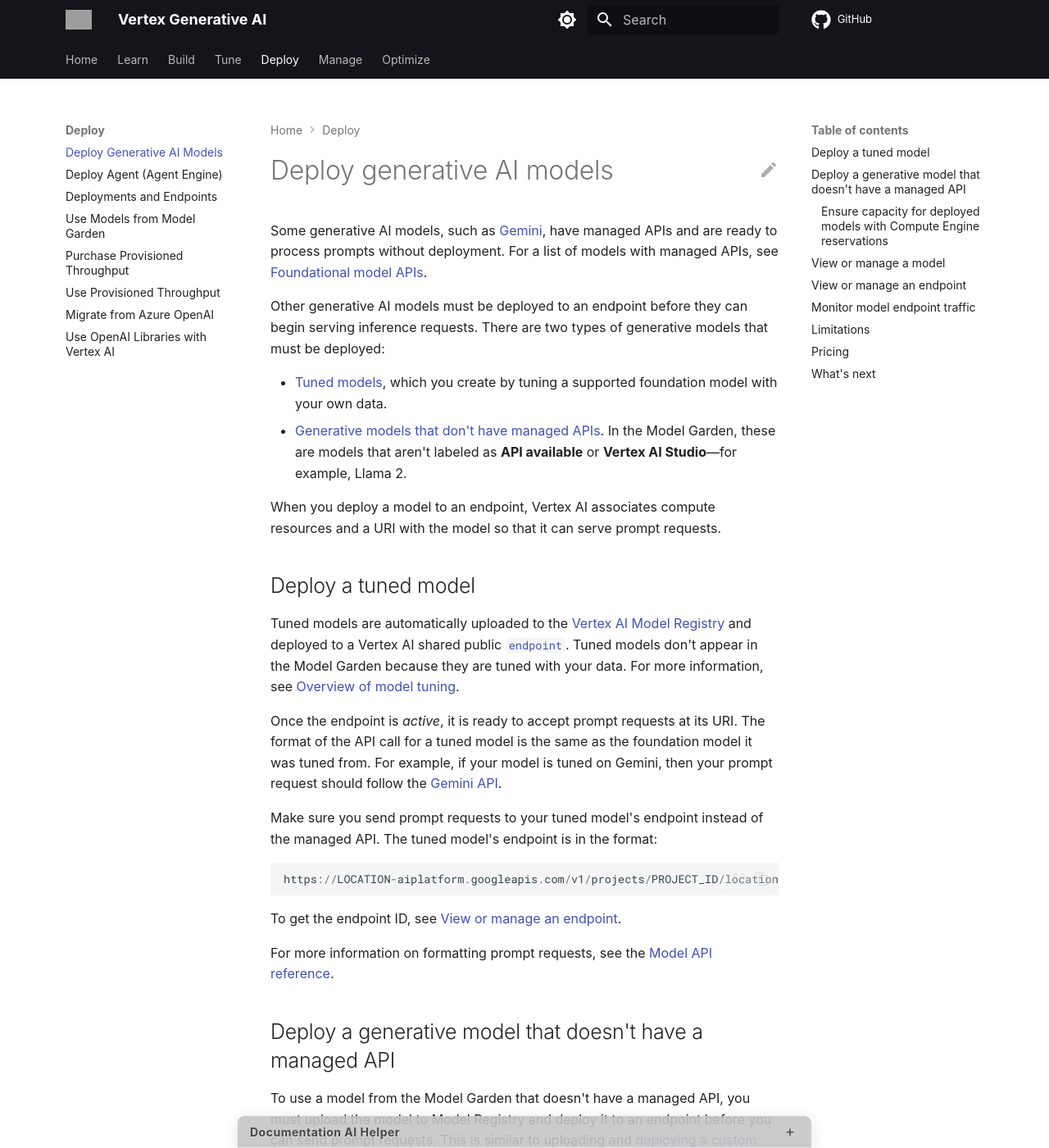
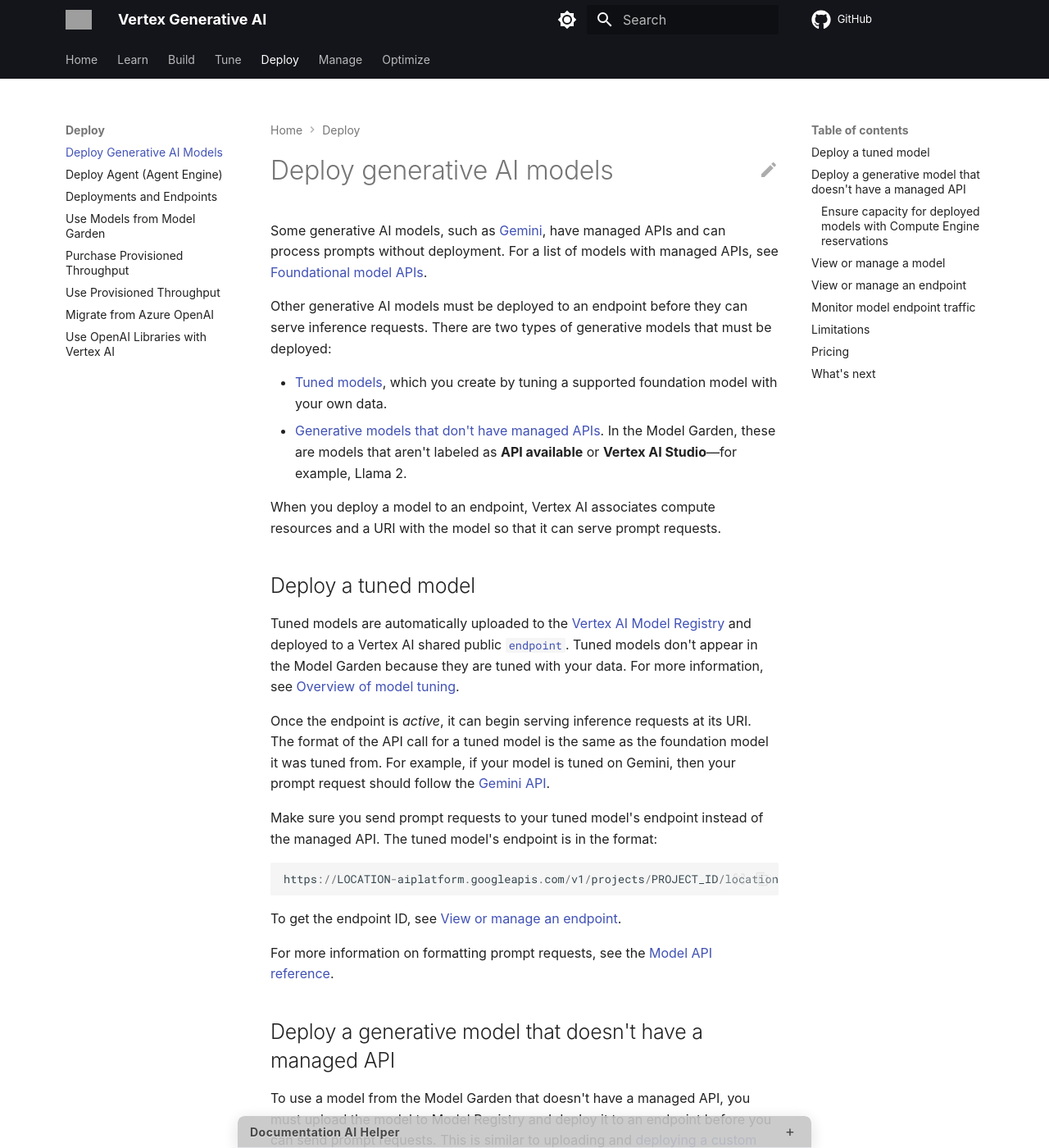
Before and after one commit to blevinscm/genai-docs, an MkDocs documentation site: the page built from docs/deploy/Deploy-generative-AI-models.md, in a window 1280 px wide and 1400 px high. Shown: the whole window at 82% size. Built offline with MkDocs 1.6.1 and Material for MkDocs 9.7.7, drawn with Linux system fonts in a browser that asks for light colours; some web fonts are replaced; comment, search, counter and statistics services are not loaded; some of the changed text lies outside the part shown; grey boxes are pictures that could not be loaded.

Commit message:
Fix: Address issue #45 - Update wording, examples, and clarity in deployment docs

```diff
--- a/docs/deploy/Deploy-generative-AI-models.md
+++ b/docs/deploy/Deploy-generative-AI-models.md
@@ -5,10 +5,10 @@
 
 # Deploy generative AI models
 
-Some generative AI models, such as [Gemini](../code/code-models-overview.md), have managed APIs and are ready to process prompts without deployment. For a list of models with managed APIs, see [Foundational model APIs](../learn/models.md).
+Some generative AI models, such as [Gemini](../code/code-models-overview.md), have managed APIs and can process prompts without deployment. For a list of models with managed APIs, see [Foundational model APIs](../learn/models.md).
 
 Other generative AI models must be deployed to an endpoint before
-they can begin serving inference requests. There are two types of generative models that
+they can serve inference requests. There are two types of generative models that
 must be deployed:
 
 - [Tuned models](#deploy_a_tuned_model), which you create by tuning a
@@ -30,7 +30,7 @@
 For more information, see
 [Overview of model tuning](https://cloud.google.com/vertex-ai/generative-ai/docs/models/tune-models).
 
-Once the endpoint is *active*, it is ready to accept prompt requests at its URI.
+Once the endpoint is *active*, it can begin serving inference requests at its URI.
 The format of the API call for a tuned model is the same as the foundation model
 it was tuned from. For example, if your model is tuned on Gemini, then your
 prompt request should follow the [Gemini API](../model-reference/gemini.md).
@@ -80,7 +80,7 @@
  sample code for uploading the model to Model Registry,
  deploying the model to an endpoint, and sending a prompt request.
 
-Once deployment is complete and the endpoint is *active*, it is ready to process
+Once deployment is complete and the endpoint is *active*, it is prepared to handle
 prompt requests at its URI. The format of the API is
 [`predict`](https://cloud.google.com/vertex-ai/docs/reference/rest/v1/projects.locations.endpoints/predict) and the format
 of each [`instance`](https://cloud.google.com/vertex-ai/docs/reference/rest/v1/projects.locations.endpoints/predict#body.request_body.FIELDS.instances)
```
Also changed, not shown: other parts of docs/deploy/Deploy-generative-AI-models.md (+2 -3 lines).
